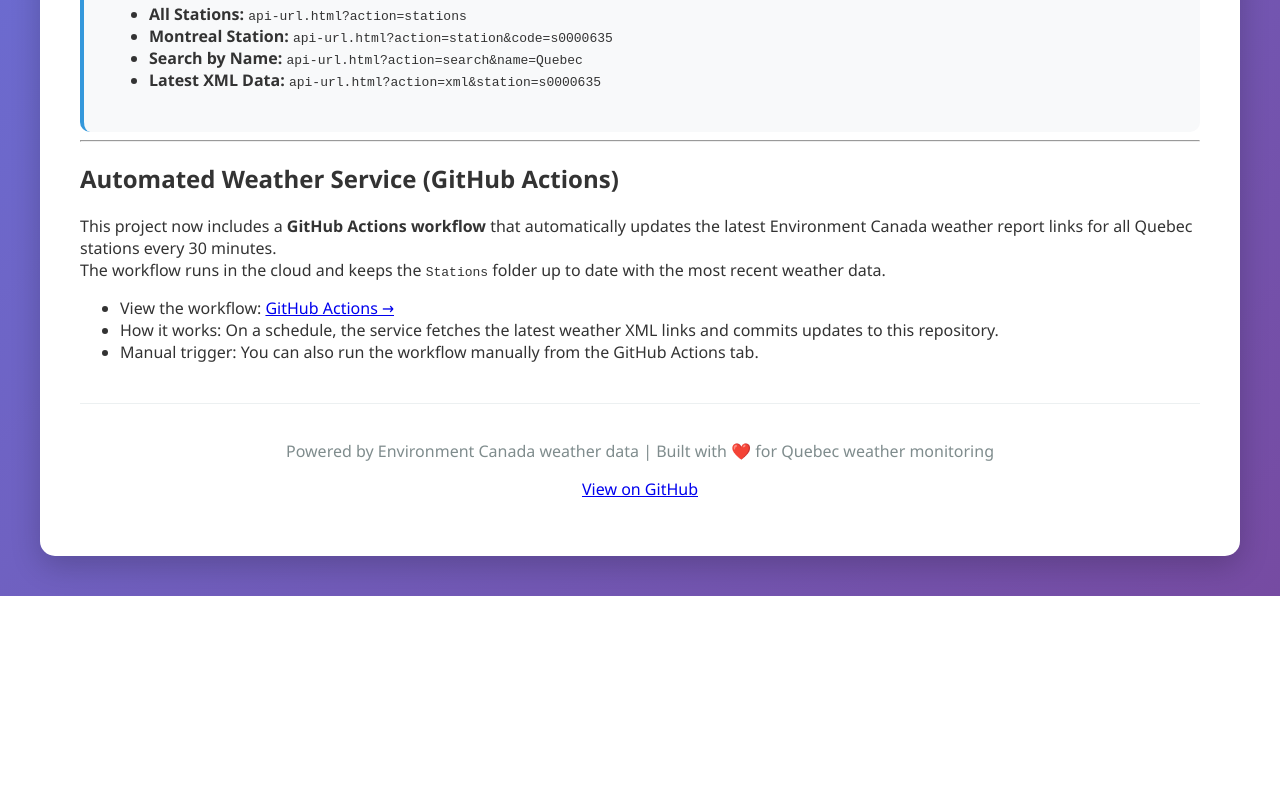
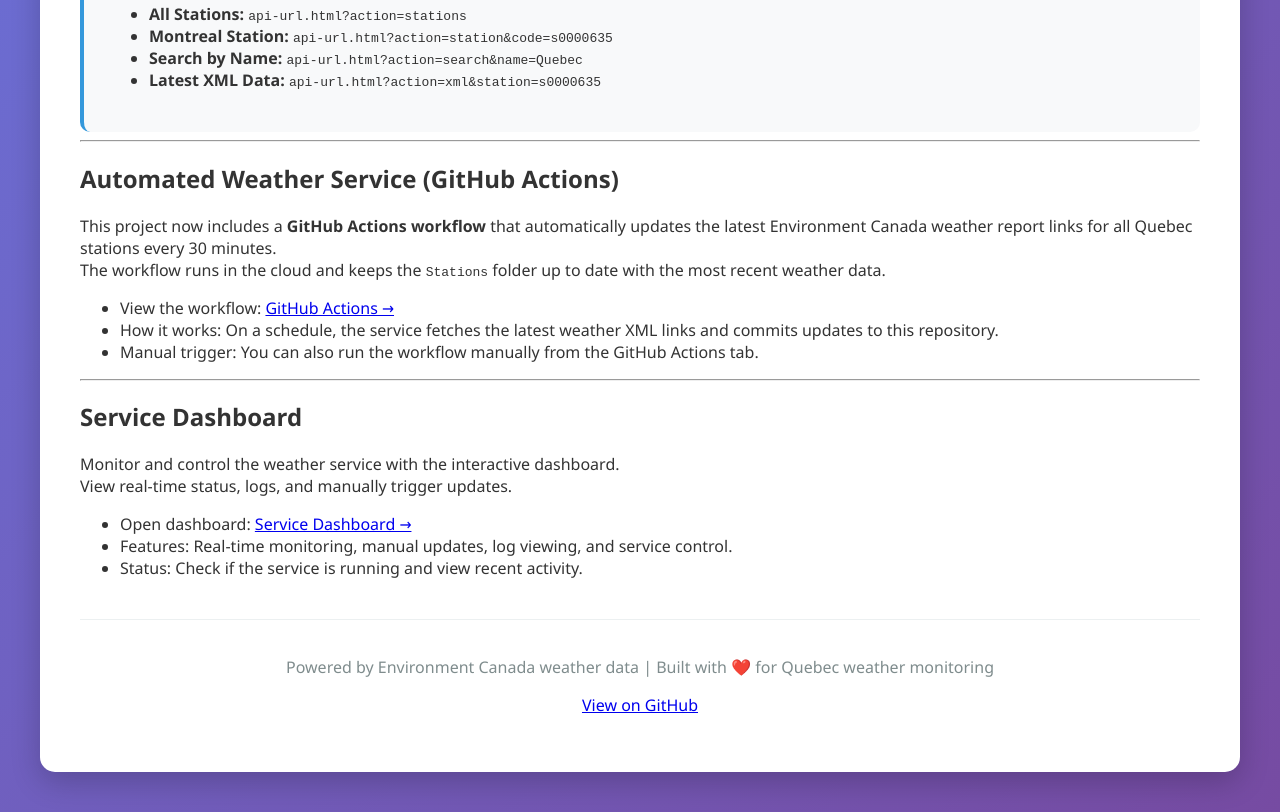
Before and after one commit to Zanaret/zanaret-weather-scaner, a website: page index.html in a window 1280 px wide. Shown: the part 1135-1947 px from the top of the page. Before the commit the page ends 1731 px from the top, so only its background shows below. Drawn offline with Linux system fonts and the light colour scheme; no server answers.

Commit message:
Add service dashboard section to index.html

```diff
--- a/index.html
+++ b/index.html
@@ -186,6 +186,20 @@
   </ul>
 </section>
 
+<hr>
+<section id="service-dashboard">
+  <h2>Service Dashboard</h2>
+  <p>
+    Monitor and control the weather service with the interactive dashboard.<br>
+    View real-time status, logs, and manually trigger updates.
+  </p>
+  <ul>
+    <li>Open dashboard: <a href="service-dashboard.html" target="_blank">Service Dashboard &rarr;</a></li>
+    <li>Features: Real-time monitoring, manual updates, log viewing, and service control.</li>
+    <li>Status: Check if the service is running and view recent activity.</li>
+  </ul>
+</section>
+
         <div class="footer">
             <p>Powered by Environment Canada weather data | Built with ❤️ for Quebec weather monitoring</p>
             <p><a href="https://github.com/Zanaret/zanaret-weather-scaner" target="_blank">View on GitHub</a></p>
```
